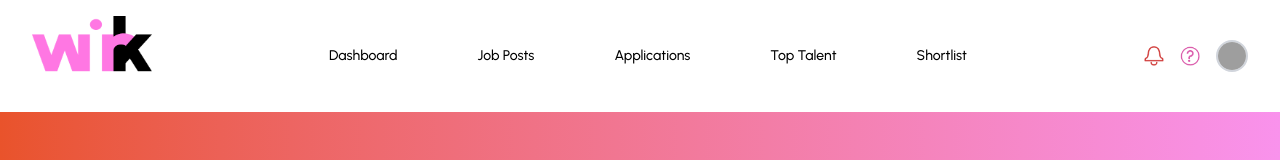
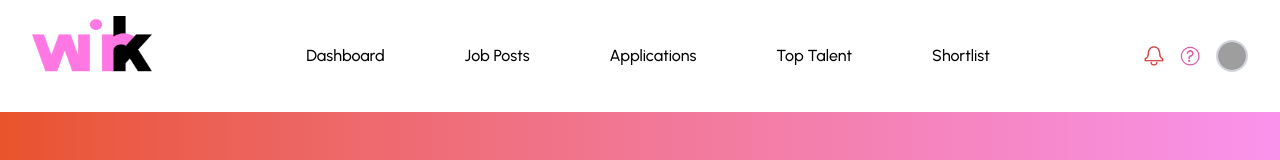
Before and after one commit to CodeV0123/wirk, a React (Vite) app: page / in a window 1280 px wide. Shown: the top 160 px of the page. Built offline with nearby package versions, Linux system fonts and the light colour scheme; grey boxes are pictures that could not be loaded.

Commit message:
Update NavBar component to adjust font size for improved readability

```diff
--- a/src/components/NavBar/NavBar.jsx
+++ b/src/components/NavBar/NavBar.jsx
@@ -21,7 +21,7 @@ const NavBar = () => {
 
         {/* Navigation Links */}
         <div
-          className="flex gap-20 text-[#000] font-medium text-sm"
+          className="flex gap-20 text-[#000] font-medium text-base"
           style={{ fontFamily: "Urbanist" }}
         >
           <li className="cursor-pointer hover:text-[#f26d40]">Dashboard</li>
```
